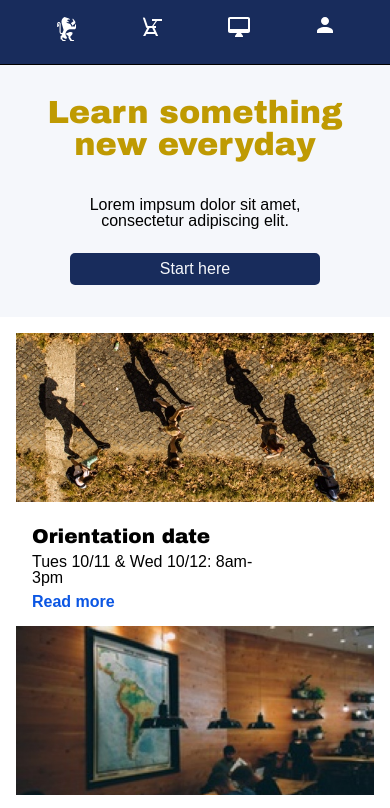
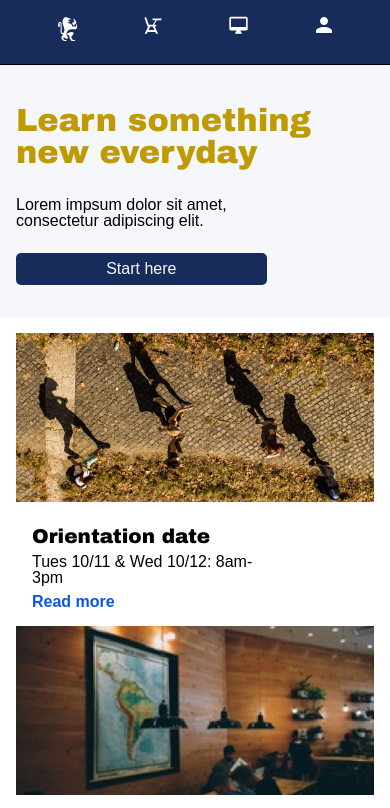
Before and after one commit to Rduous/Colmar, a plain HTML site: page index.html in a window 390 px wide. Shown: the top 808 px of the page. Drawn offline with Linux system fonts and the light colour scheme.

Commit message:
Cleanup, some playing around with fonts.

```diff
--- a/index.html
+++ b/index.html
@@ -3,6 +3,8 @@
   <head>
     <meta charset="utf-8">
     <title>Colmar Academy</title>
+    <!-- <link href="https://fonts.googleapis.com/css?family=Raleway:300,400" rel="stylesheet">
+    <link href="https://fonts.googleapis.com/css?family=Ubuntu:300,400" rel="stylesheet"> -->
     <link rel="stylesheet" href="./resources/css/reset.css" type="text/css">
     <link rel="stylesheet" href="./resources/css/colors.css" type="text/css">
     <link rel="stylesheet" href="./resources/css/style.css" type="text/css">
@@ -11,9 +13,6 @@
   <body>
     <header class="flex pop-background">
       <div class="logo flex">
-        <!-- <svg viewBox="0 0 32 32">
-           <use xlink:href="./resources/images/ic-logo.svg"></use>
-        </svg> -->
         <img src="./resources/images/ic-logo.svg" alt="Colmar lion">
         <span class="uppercase warm-pop">colmar</span>
         <span class="uppercase white">academy</span>
@@ -32,8 +31,8 @@
       </nav>
     </header>
 
-    <!-- Lean something section -->
-    <div class="learn flex light-background">
+    <!-- Banner section -->
+    <div class="banner flex light-background">
       <div class="image-container">
         <img src="./resources/images/banner.jpg" alt="Students studying">
       </div>
--- a/resources/css/style.css
+++ b/resources/css/style.css
@@ -2,7 +2,8 @@ body, html {
   font-size: 16px;
   width: 100%;
   margin: auto;
-  font-family: Arial;
+  font-family: Ubuntu, sans-serif, Arial;
+  font-weight: 300;
 }
 
 h1, h2, h3 {
@@ -55,7 +56,7 @@ a {
 h1 {
   font-size: 2rem;
   font-weight: bold;
-  margin: 1.5rem 0;
+  margin: 2rem 0;
 }
 
 h2 {
@@ -118,52 +119,63 @@ nav.mobile  {
   nav.desktop {
     display: none;
   }
+
+  nav span img {
+    height: 1.5rem;
+  }
+
+  nav span:first-child img {
+    height: 2rem;
+  }
 }
 
-/* Learn something section */
-.learn {
-}
+/* Banner section */
 
-.learn .image-container {
+.banner .image-container {
   width: 60%;
 }
 
-.learn .content {
+.banner .content {
   width: 35%;
   flex-direction: column;
-  text-align: center;
+  align-items: flex-start;
   padding: 0 1rem;
   margin: 0.5rem 0;
 }
 
-.learn p {
+.banner h1 {
+  margin-bottom: 1rem;
+}
+
+.banner p {
   margin: 0.75rem 0;
   width: 70%;
 }
 
-.learn .button {
+.banner .button {
+  text-align: center;
   padding: 0.5rem 0;
   margin-bottom: 1.5rem;
   border-radius: 5px;
 }
 
-.learn .button:hover, nav span:hover {
+.banner .button:hover, nav span:hover {
   background-color: rgb(2, 119, 191);
   transition: 300ms 100ms;
 }
 
 @media only screen and (max-width: 650px) {
 
-  .learn .image-container {
+  .banner .image-container {
     display: none;
   }
 
-  .learn .content {
+  .banner .content {
     padding: 0 1rem;
     width: calc(100% - 2rem);
   }
 
-  .learn .button {
+  .banner .button {
     max-width: 275px;
   }
 }
@@ -371,10 +383,6 @@ nav.mobile  {
   padding-bottom: 2rem;
 }
 
-.thesis-section h1 {
-  margin: 2rem 0;
-}
-
 .columns {
   margin: 0 1.5rem;
   align-items: flex-start;
```
